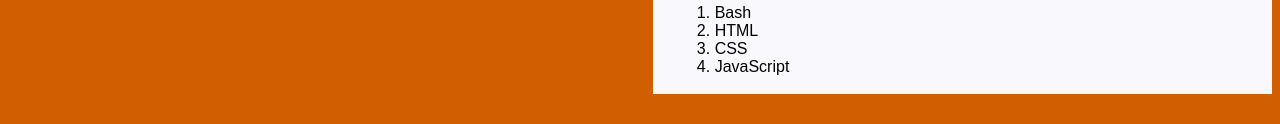
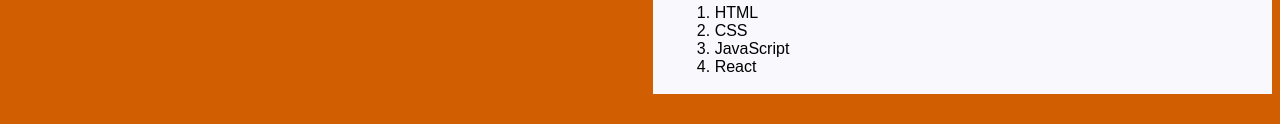
Before and after one commit to BrunoDantasS/brunodantass.github.io, a plain HTML site: page index.html in a window 1280 px wide. Shown: the part 463-587 px from the top of the page. Drawn offline with Linux system fonts and the light colour scheme; a web font is replaced by a local one.

Commit message:
Update index.html

```diff
--- a/index.html
+++ b/index.html
@@ -51,16 +51,16 @@
                     </table>
                     <h3>TECHNICAL SKILLS</h3>
                     <ol>
-                        <li>Bash</li>
                         <li>HTML</li>
                         <li>CSS</li>
                         <li>JavaScript</li>
+                        <li>React</li>
                     </ol>
                 </div>
             </div>
         </aside>
         <footer id="rodape">
-            <p>By Bruno Dantas </p>
+            <p>By Bruno Dantas</p>
         </footer>
     </body>
 </html>
```
